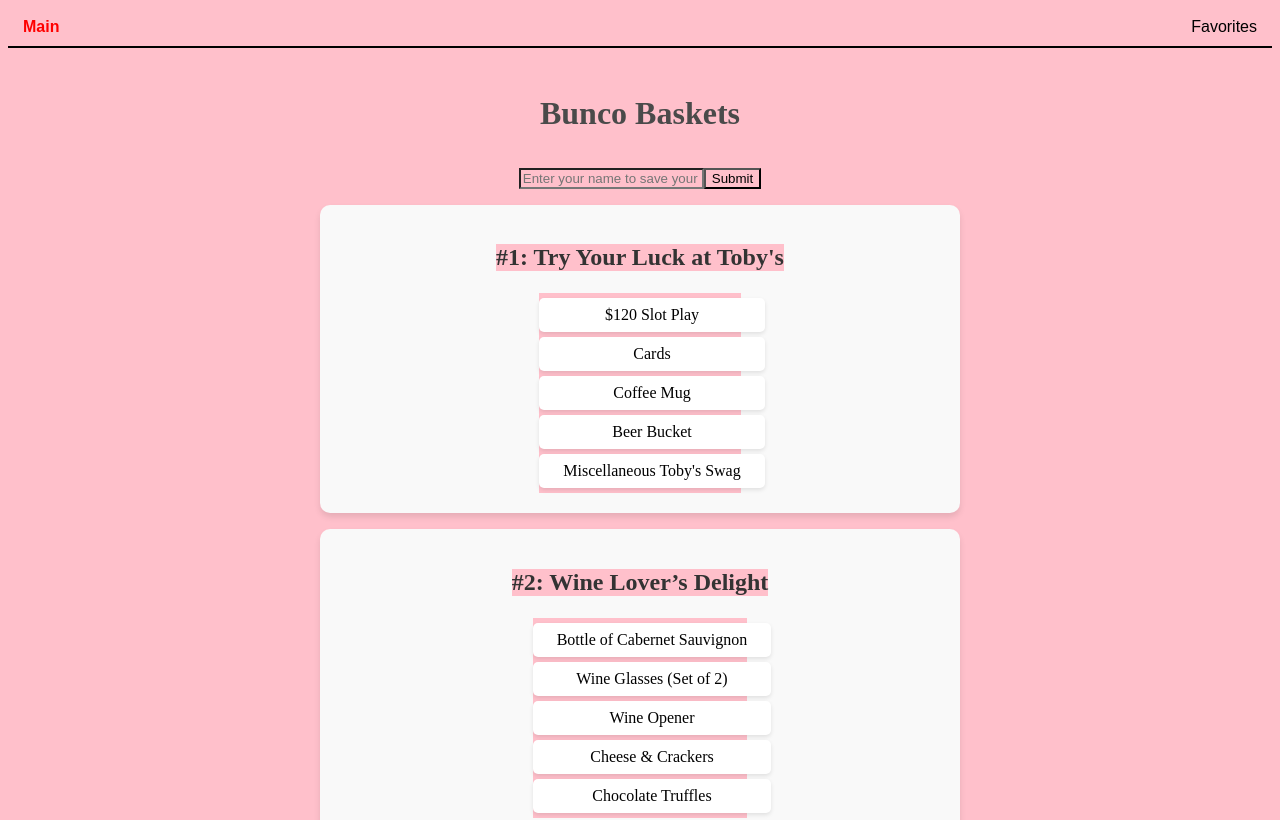
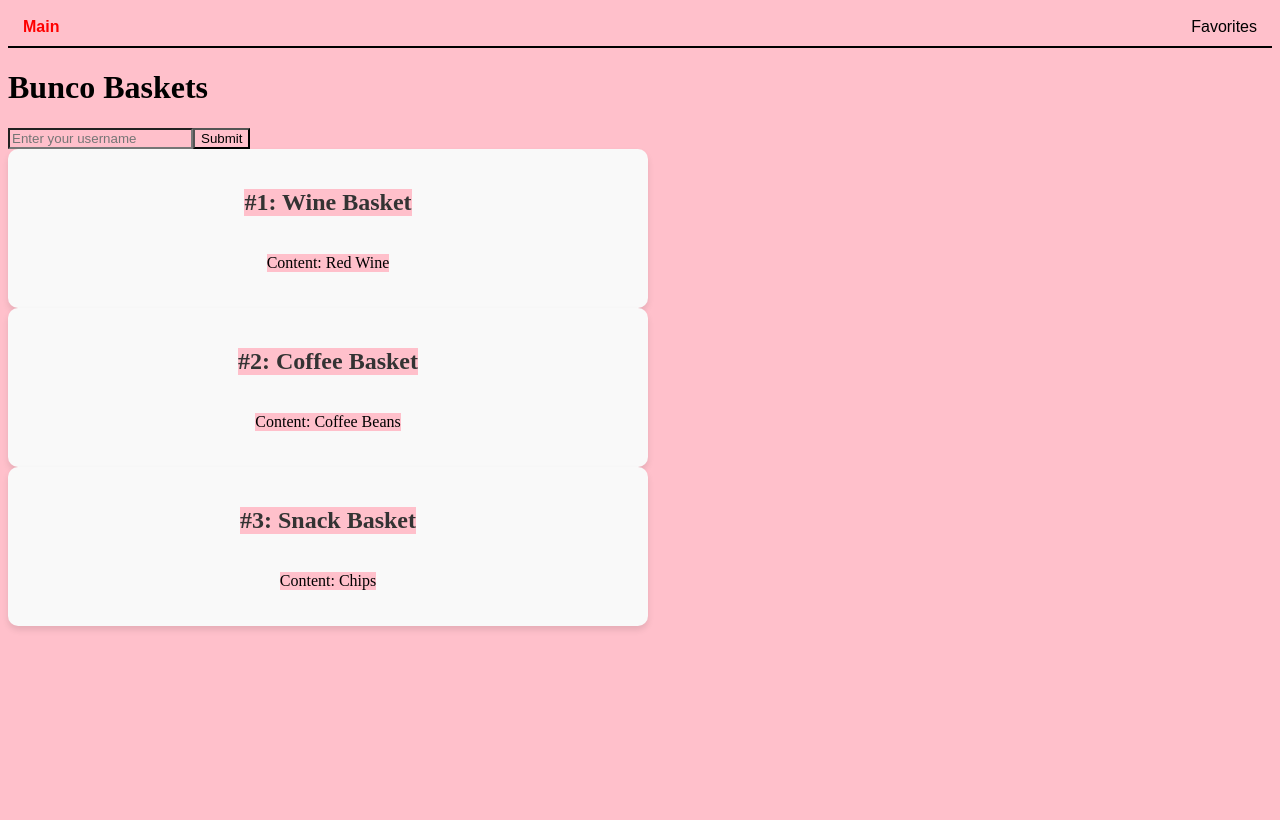
Before and after one commit to mjjust31/Bunco-Breast-Cancer-Baskets, a React (Vite) app: page / in a window 1280 px wide. Shown: the top 820 px of the page. Built offline with nearby package versions, Linux system fonts and the light colour scheme.

Commit message:
CRUD Admin

```diff
--- a/src/App.jsx
+++ b/src/App.jsx
@@ -1,27 +1,50 @@
 import React, { useState, useEffect } from "react";
-import { Outlet } from "react-router-dom";
+import { Routes, Route, useNavigate } from "react-router-dom";
 import "./App.css";
+import UserMain from "./pages/UserMain";
+import AdminMain from "./pages/AdminMain";  // ✅ Ensure this matches your file name
 import Nav from './components/NavTabs';
-import basketData from "./data/basketsData"; // ✅ Import basketData from separate file
+
+const initialBasketData = [
+  { id: 1, name: "Wine Basket", content: "Red Wine" },
+  { id: 2, name: "Coffee Basket", content: "Coffee Beans" },
+  { id: 3, name: "Snack Basket", content: "Chips" }
+];
 
 function App() {
-  const [favorites, setFavorites] = useState(() => {
-    // ✅ Load favorites from local storage on startup
-    const savedFavorites = localStorage.getItem("favorites");
-    return savedFavorites ? JSON.parse(savedFavorites) : [];
+  const [username, setUsername] = useState(localStorage.getItem("username") || "");
+  const [basketData, setBasketData] = useState(() => {
+    try {
+      const savedBaskets = localStorage.getItem("baskets");
+      return savedBaskets ? JSON.parse(savedBaskets) : initialBasketData;
+    } catch (error) {
+      console.error("Error loading baskets:", error);
+      return initialBasketData;
+    }
   });
 
-  // ✅ Save favorites to local storage whenever they change
+  const navigate = useNavigate(); // ✅ For redirecting users
+
   useEffect(() => {
-    localStorage.setItem("favorites", JSON.stringify(favorites));
-  }, [favorites]);
+    if (username.toLowerCase() === "administrator") {
+      navigate("/administrator");  // ✅ Updated from `/admin` → `/administrator`
+    } else if (username) {
+      navigate("/");
+    }
+  }, [username, navigate]);
+
+  useEffect(() => {
+    localStorage.setItem("baskets", JSON.stringify(basketData));
+  }, [basketData]);
 
   return (
     <>
       <Nav />
       <main className="mx-3">
-        {/* ✅ Pass basketData and favorites to child components */}
-        <Outlet context={{ favorites, setFavorites, basketData }} />
+        <Routes>
+          <Route path="/" element={<UserMain username={username} setUsername={setUsername} basketData={basketData} setBasketData={setBasketData} />} />
+          <Route path="/administrator" element={<AdminMain username={username} setUsername={setUsername} basketData={basketData} setBasketData={setBasketData} />} />  {/* ✅ Updated Path */}
+        </Routes>
       </main>
     </>
   );
--- /dev/null
+++ b/src/components/BasketForm.jsx
@@ -0,0 +1,57 @@
+import React, { useState, useEffect } from "react";
+
+const BasketForm = ({ onAddBasket, onClose, editBasket }) => {
+  const [basketName, setBasketName] = useState("");
+  const [basketContent, setBasketContent] = useState("");
+
+  // ✅ Pre-fill form if editing
+  useEffect(() => {
+    if (editBasket) {
+      setBasketName(editBasket.name);
+      setBasketContent(editBasket.content);
+    }
+  }, [editBasket]);
+
+  const handleSubmit = (e) => {
+    e.preventDefault(); // ✅ Prevent page reload
+
+    if (basketName.trim() === "" || basketContent.trim() === "") {
+      alert("Please enter both a basket name and content.");
+      return;
+    }
+
+    if (editBasket) {
+      // ✅ Editing existing basket
+      onAddBasket({ ...editBasket, name: basketName, content: basketContent });
+    } else {
+      // ✅ Adding new basket
+      onAddBasket({ name: basketName, content: basketContent });
+    }
+
+    // ✅ Clear Form & Close Modal
+    setBasketName("");
+    setBasketContent("");
+    onClose();
+  };
+
+  return (
+    <form onSubmit={handleSubmit}>
+      <input
+        type="text"
+        placeholder="Basket Name"
+        value={basketName}
+        onChange={(e) => setBasketName(e.target.value)}
+      />
+      <input
+        type="text"
+        placeholder="Content"
+        value={basketContent}
+        onChange={(e) => setBasketContent(e.target.value)}
+      />
+      <button type="submit">{editBasket ? "Update Basket" : "Save Basket"}</button>
+      <button type="button" onClick={onClose}>Cancel</button>
+    </form>
+  );
+};
+
+export default BasketForm;
--- a/src/pages/AdminMain.jsx
+++ b/src/pages/AdminMain.jsx
@@ -1,37 +1,26 @@
 import React, { useState } from "react";
-import { useOutletContext } from "react-router-dom";
-// import "./AdminMain.css"; // ✅ Add custom styles
+import BasketForm from "../components/BasketForm";
+import "./AdminMain.css";
 
-const AdminMain = () => {
-  const { basketData, setBasketData } = useOutletContext();
-  const [showModal, setShowModal] = useState(false); // ✅ Controls Add Basket Modal
-  const [newBasket, setNewBasket] = useState({ name: "", content: "" }); // ✅ Only ONE content entry
+const AdminMain = ({ username, basketData, setBasketData }) => {
+  const [showForm, setShowForm] = useState(false);
 
-  // ✅ Handle Basket Deletion
-  const handleDeleteBasket = (id) => {
-    setBasketData((prevBaskets) => prevBaskets.filter((basket) => basket.id !== id));
-  };
-
-  // ✅ Delete All Baskets
-  const handleDeleteAll = () => {
-    setBasketData([]);
-  };
-
-  // ✅ Handle Adding a New Basket
-  const handleAddBasket = () => {
-    if (newBasket.name.trim() === "" || newBasket.content.trim() === "") {
-      alert("Please enter a basket name and one content item.");
-      return;
+  // ✅ Redirect non-admin users
+  if (username.toLowerCase() !== "administrator") {
+    return (
+      <div>
+        <h1>Access Denied</h1>
+        <p>You must be an administrator to manage baskets.</p>
+      </div>
+    );
   }
 
+  const handleAddBasket = (newBasket) => {
     setBasketData((prevBaskets) => [
       ...prevBaskets,
-      { id: prevBaskets.length + 1, name: newBasket.name, content: newBasket.content }
+      { id: prevBaskets.length + 1, ...newBasket }
     ]);
-
-    // ✅ Reset Form & Close Modal
-    setNewBasket({ name: "", content: "" });
-    setShowModal(false);
+    setShowForm(false);
   };
 
   return (
@@ -39,40 +28,26 @@ const AdminMain = () => {
       <h1>Admin Panel: Manage Baskets</h1>
       <p>Total Baskets: <strong>{basketData.length}</strong></p>
 
-      {/* ✅ Add Basket Button - Opens Modal */}
-      <button onClick={() => setShowModal(true)}>Add New Basket</button>
-      <button onClick={handleDeleteAll}>Delete All Baskets</button>
+      {/* ✅ Admin Controls */}
+      <button onClick={() => setShowForm(true)}>➕ Add a Basket</button>
 
-      {/* ✅ List of Existing Baskets */}
+      {basketData.length === 0 ? (
+        <p>No baskets available. Click "Add a Basket" to create one.</p>
+      ) : (
         <ul>
           {basketData.map((basket) => (
             <li key={basket.id}>
               <h3>{basket.name}</h3>
               <p>Content: {basket.content}</p>
-            <button onClick={() => handleDeleteBasket(basket.id)}>Delete</button>
             </li>
           ))}
         </ul>
+      )}
 
-      {/* ✅ Add Basket Modal */}
-      {showModal && (
+      {showForm && (
         <div className="modal">
           <div className="modal-content">
-            <h2>Add a New Basket</h2>
-            <input
-              type="text"
-              placeholder="Basket Name"
-              value={newBasket.name}
-              onChange={(e) => setNewBasket({ ...newBasket, name: e.target.value })}
-            />
-            <input
-              type="text"
-              placeholder="Content"
-              value={newBasket.content}
-              onChange={(e) => setNewBasket({ ...newBasket, content: e.target.value })}
-            />
-            <button onClick={handleAddBasket}>Save Basket</button>
-            <button onClick={() => setShowModal(false)}>Cancel</button>
+            <BasketForm onAddBasket={handleAddBasket} onClose={() => setShowForm(false)} />
           </div>
         </div>
       )}
--- a/src/pages/UserMain.jsx
+++ b/src/pages/UserMain.jsx
@@ -1,79 +1,50 @@
-import React, { useState, useEffect } from "react";
-import { useOutletContext } from "react-router-dom";
+import React, { useState } from "react";
+import { useNavigate } from "react-router-dom";
 import "./UserMain.css";
 
-const UserMain = () => {
-  const { favorites, setFavorites, basketData } = useOutletContext();
-  const [username, setUsername] = useState(""); // Temporary input state
-  const [submittedUsername, setSubmittedUsername] = useState(() => localStorage.getItem("username") || ""); // Saved username
+const UserMain = ({ username, setUsername, basketData }) => {
+  const [tempUsername, setTempUsername] = useState(username || "");
+  const navigate = useNavigate();
 
-  useEffect(() => {
-    if (submittedUsername) {
-      localStorage.setItem("username", submittedUsername); // ✅ Save username only after submission
+  const handleLogin = () => {
+    if (tempUsername.trim() === "") return;
+    setUsername(tempUsername.trim());
+    localStorage.setItem("username", tempUsername.trim());
+
+    // ✅ Redirect administrator to /administrator
+    if (tempUsername.toLowerCase() === "administrator") {
+      navigate("/administrator");  // ✅ Ensure correct path
     }
-  }, [submittedUsername]);
-
-  const handleSubmitUsername = () => {
-    if (username.trim() !== "") {
-      setSubmittedUsername(username.trim()); // ✅ Save only after clicking submit
-    }
-  };
-
-  const handleFav = (id) => {
-    if (!submittedUsername) return; // ✅ Prevent adding favorites if no username
-
-    setFavorites((prevFavorites) => {
-      const newFavorites = prevFavorites.includes(id)
-        ? prevFavorites.filter((favId) => favId !== id) // Remove if already a favorite
-        : [...prevFavorites, id]; // Add if not a favorite
-
-      console.log("Updated Favorites:", newFavorites); // ✅ Debugging log
-      return newFavorites;
-    });
   };
 
   return (
     <div>
-      <section className="container">
-        <h1 className="basket-title">Bunco Baskets</h1>
+      <h1>Bunco Baskets</h1>
 
-        {/* ✅ Username Input & Submit Button */}
-        <div className="username-container">
-          {!submittedUsername ? (
-            <>
-              <input
-                type="text"
-                placeholder="Enter your name to save your favorite baskets"
-                value={username}
-                onChange={(e) => setUsername(e.target.value)}
-              />
-              <button onClick={handleSubmitUsername}>Submit</button>
-            </>
-          ) : (
-            <p>Welcome, <strong>{submittedUsername}</strong>!</p>
-          )}
+      {!username ? (
+        <div className="login-container">
+          <input
+            type="text"
+            placeholder="Enter your username"
+            value={tempUsername}
+            onChange={(e) => setTempUsername(e.target.value)}
+          />
+          <button onClick={handleLogin}>Submit</button>
         </div>
+      ) : (
+        <p>Welcome, <strong>{username}</strong>!</p>
+      )}
 
-        {/* ✅ Admin Check - Only After Submission */}
-        {submittedUsername.toLowerCase() === "administrator" && <p>🔑 Admin Mode: You can manage baskets.</p>}
-
-        {basketData.map((basket) => (
+      {basketData.length === 0 ? (
+        <p>No baskets available yet. Check back later!</p>
+      ) : (
+        basketData.map((basket) => (
           <div key={basket.id} className="basket-container">
-            {/* ✅ Show "Add to Favorites" ONLY if username was submitted */}
-            {submittedUsername && (
-              <button onClick={() => handleFav(basket.id)}>
-                {favorites.includes(basket.id) ? "Remove from Favorites" : "Add to Favorites"}
-              </button>
-            )}
             <h2>{`#${basket.id}: ${basket.name}`}</h2>
-            <ul>
-              {basket.content.map((item, index) => (
-                <li key={index}>{item}</li>
-              ))}
-            </ul>
+            <p>Content: {basket.content}</p>
           </div>
-        ))}
-      </section>
+        ))
+      )}
     </div>
   );
 };
```
Also changed, not shown: src/pages/AdminMain.css (added). Lines whose indentation alone changed are shown as unchanged.
